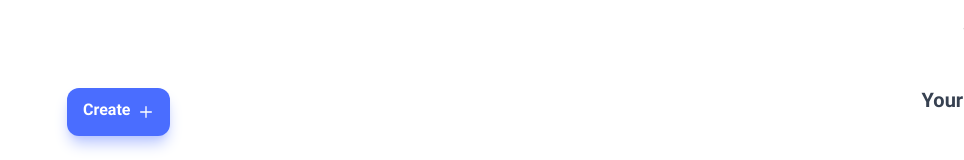
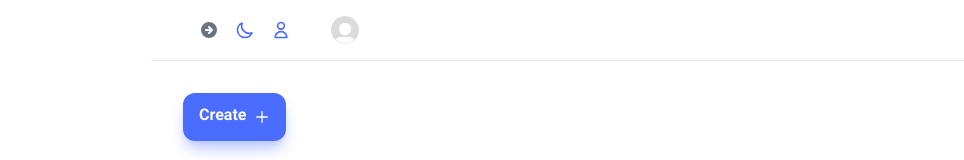
Before and after one commit to VahidTahmasebi/freelancer-react, a React (Vite) app in the folder freelancer-frontend/: page /owner/projects in a window 1280 px wide. Shown: the top 160 px of the page, without its empty margins (316-1280 px from the left). Built offline with nearby package versions, Linux system fonts and the light colour scheme; no server answers.

Commit message:
Add header menu

```diff
--- a/freelancer-frontend/src/ui/Header.jsx
+++ b/freelancer-frontend/src/ui/Header.jsx
@@ -1,9 +1,22 @@
 import useUser from "../features/authentication/useUser";
 
+import UserAvatar from "../features/authentication/UserAvatar";
+import HeaderMenu from "./HeaderMenu";
+
 const Header = () => {
-  const { data } = useUser();
+  const { isLoading, user } = useUser();
 
-  return <div className="py-4 px-8 bg-secondary-0">app header</div>;
+  return (
+    <div className="py-4 px-8 border-b border-secondary-200 bg-secondary-0">
+      <div
+        className={`container xl:max-w-screen-lg flex justify-end items-center gap-x-8 ${
+          isLoading ? "blur-sm opacity-50" : ""
+        }`}>
+        <UserAvatar />
+        <HeaderMenu />
+      </div>
+    </div>
+  );
 };
 
 export default Header;
--- /dev/null
+++ b/freelancer-frontend/src/ui/HeaderMenu.jsx
@@ -0,0 +1,26 @@
+import { Link } from "react-router-dom";
+
+import { HiOutlineUser } from "react-icons/hi";
+
+import DarkModeToggle from "./DarkModeToggle";
+import Logout from "../features/authentication/Logout";
+
+const HeaderMenu = () => {
+  return (
+    <ul className="flex items-center gap-x-4">
+      <li className="flex">
+        <Link to="dashboard">
+          <HiOutlineUser className="w-5 h-5 text-primary-900" />
+        </Link>
+      </li>
+      <li className="flex">
+        <DarkModeToggle />
+      </li>
+      <li className="flex">
+        <Logout />
+      </li>
+    </ul>
+  );
+};
+
+export default HeaderMenu;
```
